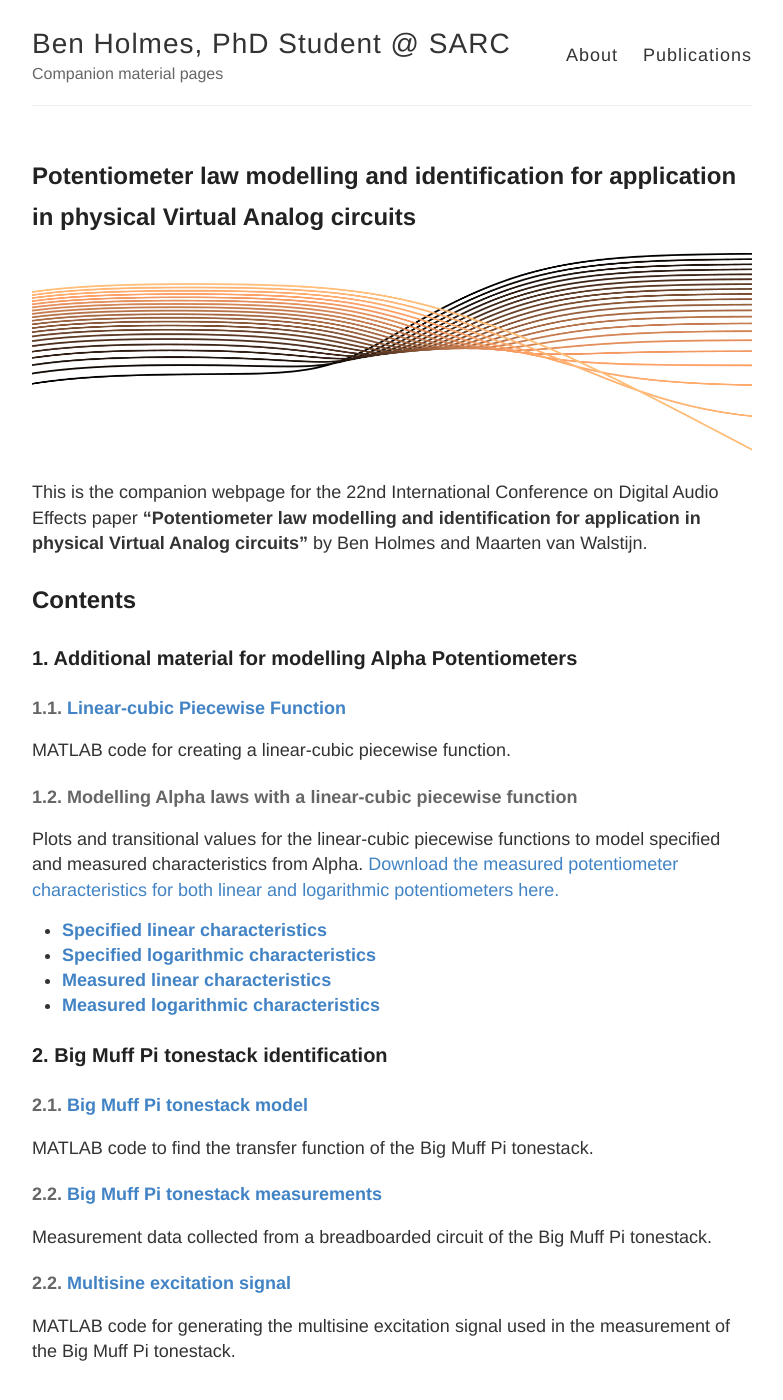
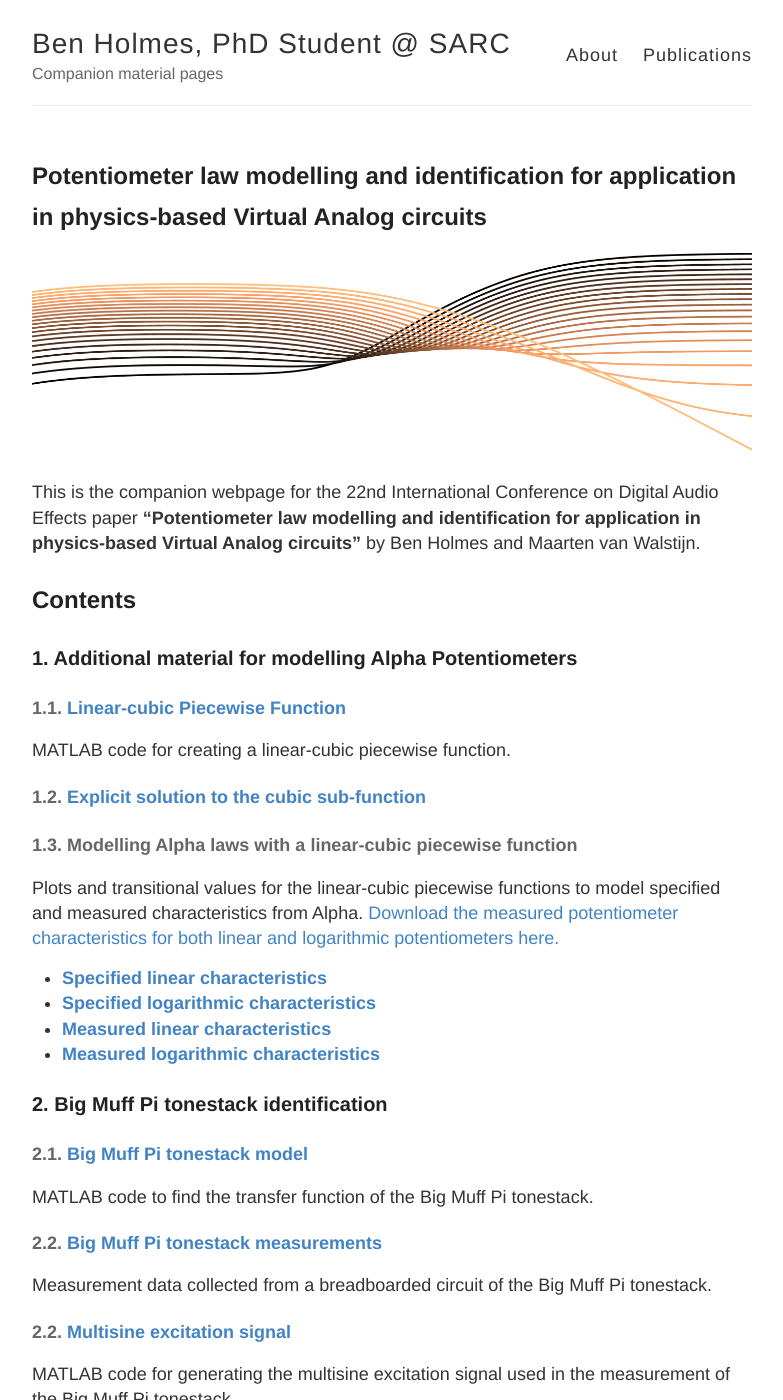
Before and after one commit to bholmesqub/DAFx19, a Jekyll site: the page built from index.md, in a window 1280 px wide and 1400 px high. Shown: the whole window, without its empty margins (248-1031 px from the left). Built offline with Jekyll 4.4.1, drawn with Linux system fonts in a browser that asks for light colours; some of the changed text lies outside the part shown.

Commit message:
Landing page changes: title, adding links to cubic solution/MIL-R-94/thesis

```diff
--- a/index.md
+++ b/index.md
@@ -1,11 +1,11 @@
 ---
 layout: page
-title: "Potentiometer law modelling and identification for application in physical Virtual Analog circuits"
+title: "Potentiometer law modelling and identification for application in physics-based Virtual Analog circuits"
 ---
 
 ![](./images/dafx19_header.png)
 
-This is the companion webpage for the 22nd International Conference on Digital Audio Effects paper **"Potentiometer law modelling and identification for application in physical Virtual Analog circuits"** by Ben Holmes and Maarten van Walstijn.
+This is the companion webpage for the 22nd International Conference on Digital Audio Effects paper **"Potentiometer law modelling and identification for application in physics-based Virtual Analog circuits"** by Ben Holmes and Maarten van Walstijn.
 
 ## Contents
 
@@ -15,7 +15,9 @@ This is the companion webpage for the 22nd International Conference on Digital A
 
 MATLAB code for creating a linear-cubic piecewise function.
 
-#### 1.2. Modelling Alpha laws with a linear-cubic piecewise function
+#### 1.2. [Explicit solution to the cubic sub-function](./alpha-pots/cubic-subfunction)
+
+#### 1.3. Modelling Alpha laws with a linear-cubic piecewise function
 
 Plots and transitional values for the linear-cubic piecewise functions to model specified and measured characteristics from Alpha. [Download the measured potentiometer characteristics for both linear and logarithmic potentiometers here.](./alpha-pots/data/alpha_pots_csv.zip)
 
@@ -37,3 +39,9 @@ Measurement data collected from a breadboarded circuit of the Big Muff Pi tonest
 #### 2.2. [Multisine excitation signal](./big-muff-pi-tonestack/multisine-func)
 
 MATLAB code for generating the multisine excitation signal used in the measurement of the Big Muff Pi tonestack.
+
+### Bibliography extension
+
+[The latest potentiometer specification from the U.S.A. Department of Defense, MIL-R-94 G amendment 1, can be found here.](http://everyspec.com/MIL-PRF/MIL-PRF-000100-09999/MIL-PRF-94G_AMENDMENT-1_36619/)
+
+[My doctoral thesis as referenced in the paper can be found here.](./thesis.pdf) This document is subject to change.
```
Also changed, not shown: 1 other file.
